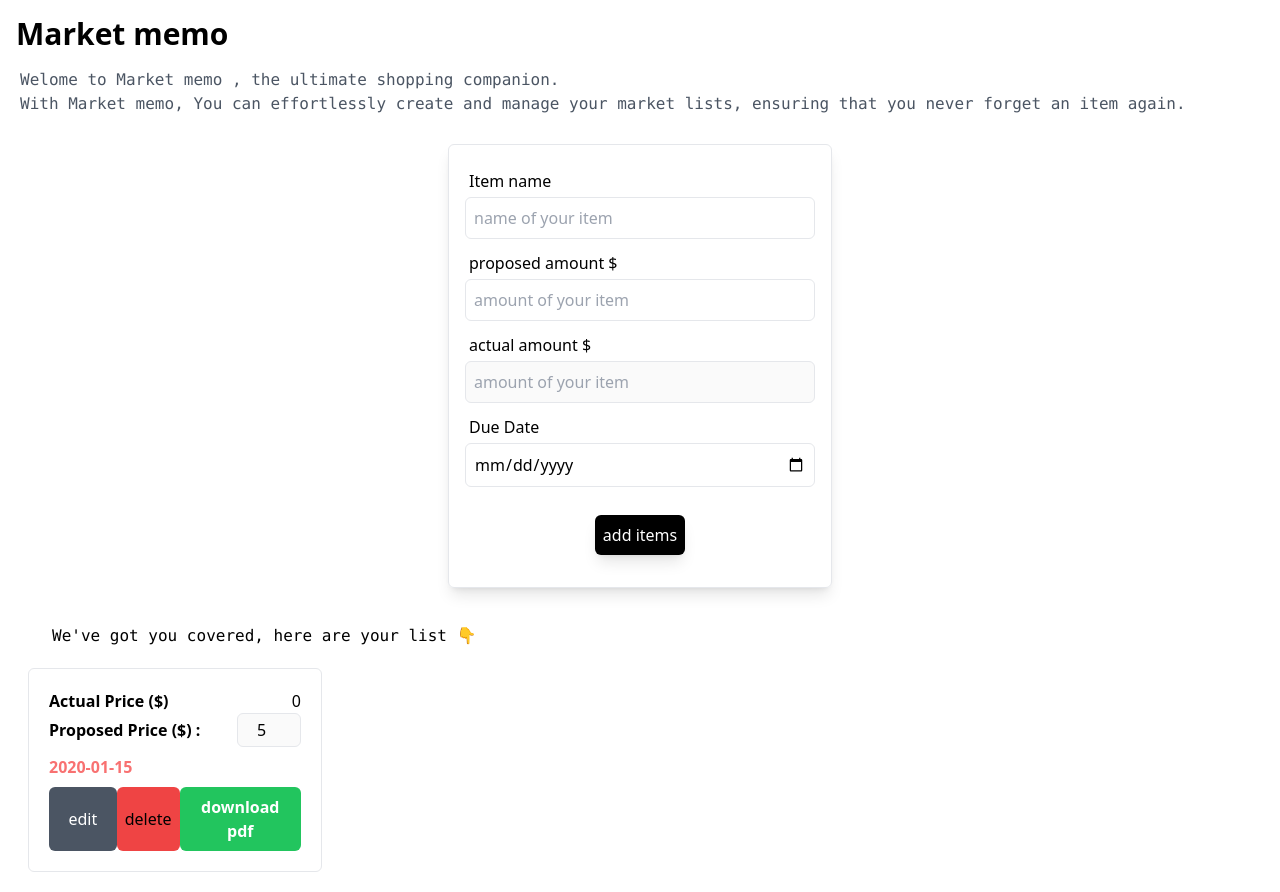
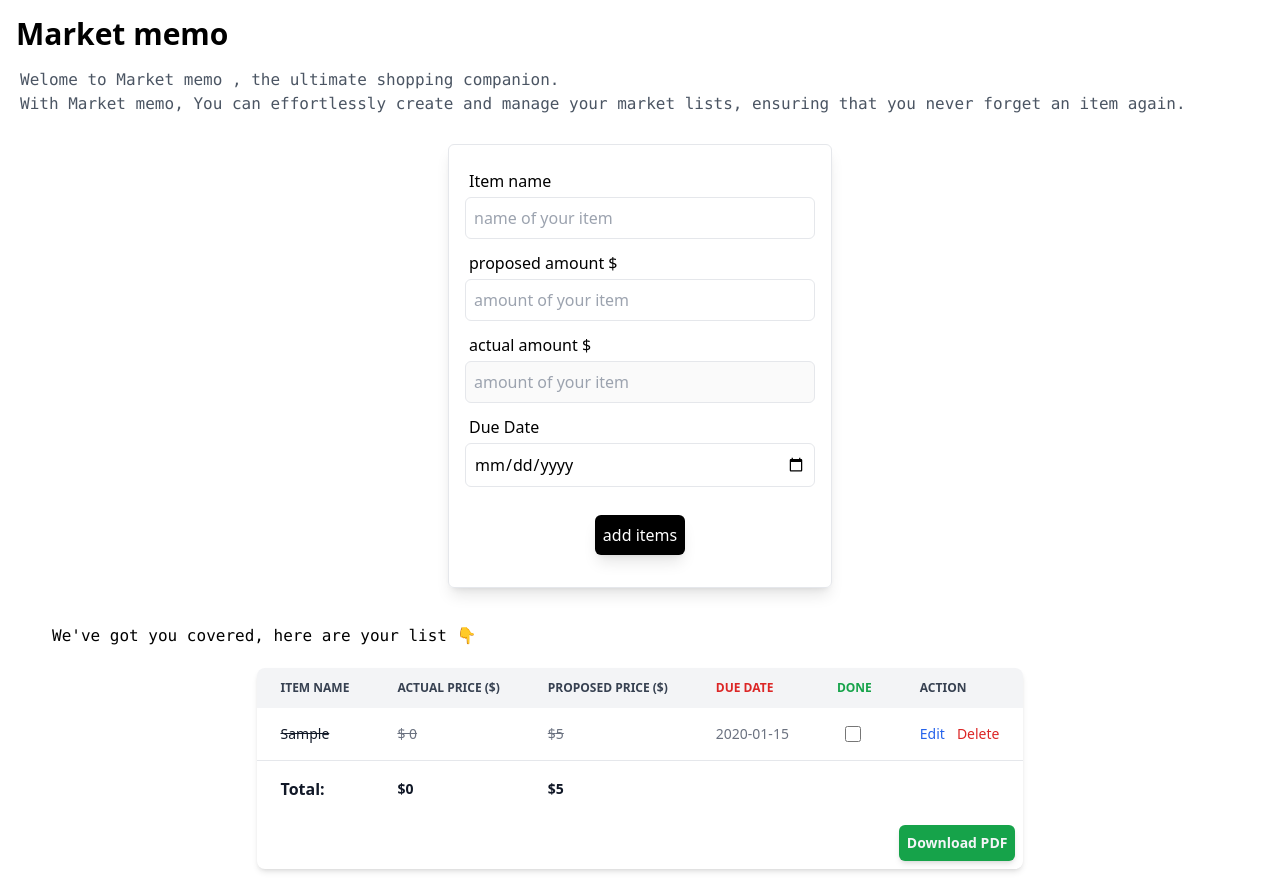
Before and after one commit to AlbanDavid494/Market-memo, a React (Vite) app: page / in a window 1280 px wide. Both pictures are taken after typing "Sample", "5", "2020-01-15" into the empty fields and a click on the button "add items". Built offline with nearby package versions, Linux system fonts and the light colour scheme.

Commit message:
files updated

```diff
--- a/src/App.jsx
+++ b/src/App.jsx
@@ -8,7 +8,10 @@ function App() {
   const [proposedPrice, setProposedPrice] = useState('')
   const [actualPrice, setActualPrice] = useState(0)
   const [dueDate, setDueDate] = useState('')
+  const [actualPriceTotal, setActualPriceTotal] = useState(0)
+  const [proposedPriceTotal, setProposedPriceTotal] = useState(0)
   const [editingItem, setEditingItem] =useState(null)
+
 
   const handleItemNameOnChange = (e) => {
     setItemName(e.target.value)
@@ -34,18 +37,18 @@ const handleDueDateOnChange = (e) => {
 const handleAddItems = async (event) => {
   event.preventDefault()
   const itemData = {
-    itemName: itemName,
+    itemName,
     proposedPrice : parseFloat(proposedPrice),
     actualPrice: parseFloat(actualPrice),
     dueDate
   };
 
-if(editingItem){
-  await updateItem({...itemData, id: editingItem})
-  setEditingItem(null)
-} else{
+// if(editingItem){
+//   await updateItem({...itemData, id: editingItem})
+//   setEditingItem(null)
+// } else{
   await addItem(itemData)
-}
+// }
 
 setItemName('')
 setProposedPrice('')
@@ -62,6 +65,30 @@ const handleDelete = async (id) => {
   // refresh the list after deleting
 }
 
+const actPriceTotal = items.reduce((acc, item) =>
+  acc + item.actualPrice, 0)
+// console.log(actPriceTotal)
+
+// updating the proposePrice
+useEffect(() => {
+  const proPriceTotal = items.reduce((acc, item) =>
+    acc + item.proposedPrice, 0
+    )
+    setProposedPriceTotal(proPriceTotal)
+    console.log(proPriceTotal)
+}, [items])
+
+
+// handling done item (a toggle)
+const handleOnChangeIsDone = async (id, event) => {
+if(event.target.checked){
+await updateItem(id, {isDone: true})
+}else{
+await updateItem(id, {isDone: false})
+}
+// refetch item to refresh the state
+fetchItems()
+}
 
 
 useEffect(() => {
@@ -115,40 +142,63 @@ useEffect(() => {
 
 <p className='font-mono pl-7 my-5 mx-6'>We've got you covered, here are your list 👇</p>
 
-<section className=' my-5 mx-7 grid grid-cols-1 sm:grid-cols-1 lg:grid-cols-4 md:grid-cols-3 gap-4'>
-  {
-    items.map((eachItem) => (
-      <div key={eachItem.id} className='border rounded-md p-5'>
-<div>
-<p>{eachItem.ItemName}</p>
+<section className='flex justify-center items-center my-4'>
 
-<div className='flex justify-between items-center'>
-  <p className='font-semibold'>Actual Price ($)</p>
-<p>{eachItem.actualPrice}</p>
+<div className='relative overflow-x-auto shadow-md rounded-md  sm:rounded-lg'>
+<table className='w-full text-sm text-left rtl:text-right text-gray-500'>
+  <thead className='text-xs text-gray-700 uppercase bg-gray-100'>
+    <tr>
+      <th scope='col' className='px-6 py-3 rounded-none'>Item name</th>
+      <th className='px-6 py-3'>Actual price ($)</th>
+      <th className='px-6 py-3'>Proposed price ($)</th>
+      <th className='px-6 py-3 text-red-600'>due date</th>
+      <th className='px-6 py-3 text-green-600'>done</th>
+      <th className='px-6 py-3 '>action</th>
+
+    </tr>
+  </thead>
+  <tbody className=''>
+    {
+      items.map((item) => (
+<tr key={item.id} className='bg-white border-b border-gray-200'>
+  <th scope='row' className='px-6 py-4 font-medium text-gray-900 whitespace-nowrap line-through'>{item.itemName}</th>
+  <td className='px-6 py-4 line-through'>$ {item.actualPrice}</td>
+  <td className='px-6 py-4 line-through'>${item.proposedPrice}</td>
+  <td className={`px-6 py-4 ${item.isDone ? 'line-through' : ''}`}>{item.dueDate}</td>
+  <td scope='col' className='p-4'>
+    <div className='flex items-center px-4'>
+      <input type="checkbox" id='checkbox-done' className='w-4 h-4 text-blue-600 bg-gray-100 border-gray-300 rounded-sm focus:ring-blue-500 focus:ring-2' checked={item.isDone} onChange={event => handleOnChangeIsDone(item.id, event)} />
+      <label htmlFor="checkbox-done" className='sr-only'>checkbox</label>
+    </div>
+  </td>
+  <td className='flex items-center px-6 py-4'>
+{/* icon */}
+<button className='font-medium text-blue-600 hover:underline'>Edit</button>
+<button onClick={() => handleDelete(item.id)} className='font-medium text-red-600 hover:underline ms-3'>Delete</button>
+  </td>
+</tr>
+      ))
+    }
+
+  </tbody>
+  <tfoot>
+    <tr className='font-semibold text-gray-900'>
+      <th scope='row' className='text-base px-6 py-4'>Total:</th>
+      <td className='px-6 py-4'>${actualPriceTotal}</td>
+      <td className='px-6 py-4'>${proposedPriceTotal}</td>
+    </tr>
+
+  </tfoot>
+</table>
+
+<div className='flex justify-end'>
+<button className='bg-green-600 text-gray-100 p-2 rounded-md shadow-md m-2 font-semibold text-sm'>Download PDF</button>
+</div>
 
 </div>
+</section>
 
 
-<div className='flex justify-between items-center'>
-  <span className='font-semibold'>Proposed Price ($) :</span>
-<input type='number' disabled className=' w-16 text-center border rounded-md py-1' value={eachItem.proposedPrice}/>
-
-</div>
-
-<p className='my-2 font-semibold text-red-400'>{eachItem.dueDate}</p>
-</div>
-
-<div className='flex justify-between'>
-<button className='w-[70px] bg-gray-600 text-white rounded-md border-none' >edit</button>
-<button className='p-2 bg-red-500 rounded-md border-none' onClick={() => handleDelete(eachItem.id)}>delete</button>
-<button className='p-2 bg-green-500 rounded-md border-none text-white font-semibold'>download pdf</button>
-</div>
-
-
-      </div>
-    ))
-  }
-  </section>
 </section>
 
 
--- a/src/db.js
+++ b/src/db.js
@@ -4,8 +4,8 @@ import Dexie from "dexie";
 const db = new Dexie('marketList')
 
 // database schema
-db.version(1).stores({
-    items: '++id, itemName, prosposedPrice, actualPrice, dueDate'
+db.version(2).stores({
+    items: '++id, itemName, prosposedPrice, actualPrice, dueDate, isDone, actualTotal, proposedTotal'
 })
 
 // function to add a new item
@@ -19,9 +19,14 @@ export const getItems = async () => {
 }
 
 // function to update an existing item
-export const updateItem = async (item) => {
-    await db.items.put(item)
+
+export const updateItem = async (id, isDone) => {
+    await db.items.update(id, isDone)
 }
+
+// export const updateItem = async (item) => {
+//     await db.items.put(item)
+// }
 
 // functio to delete an item by id
 export const deleteItem = async (id) => {
```
